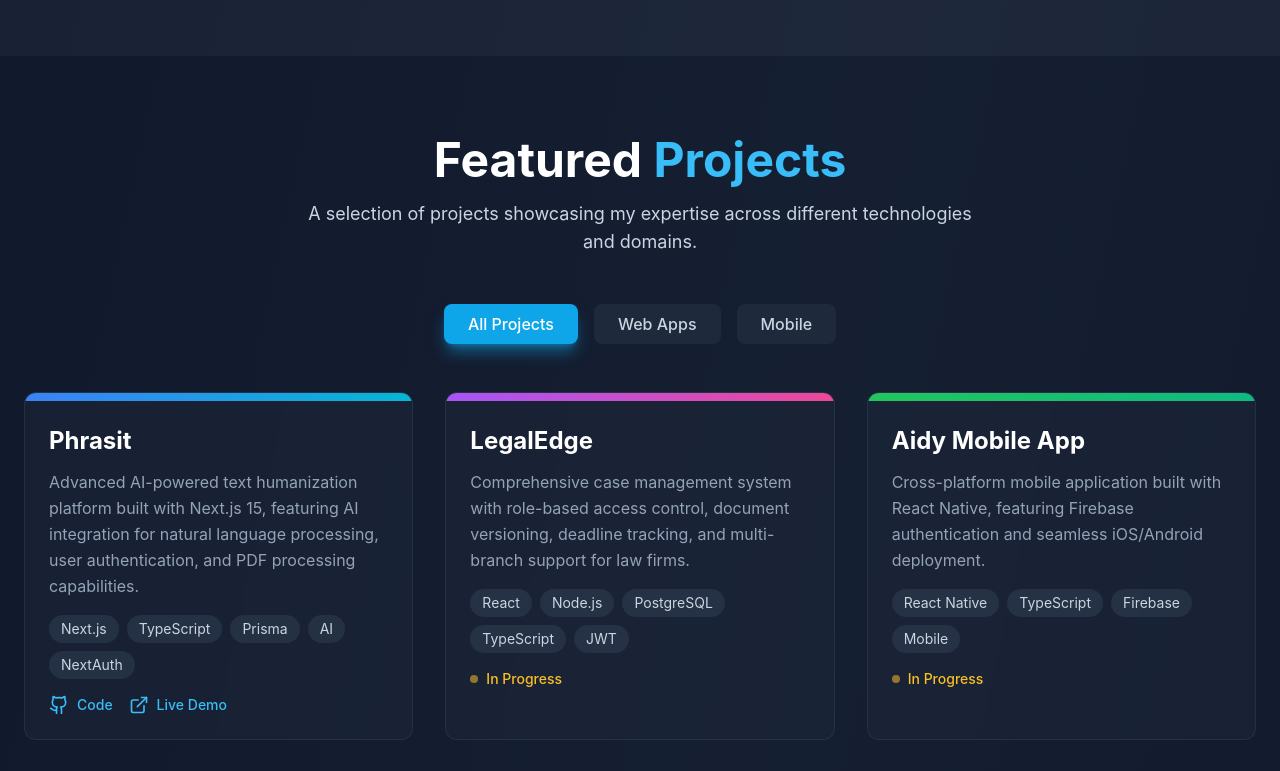
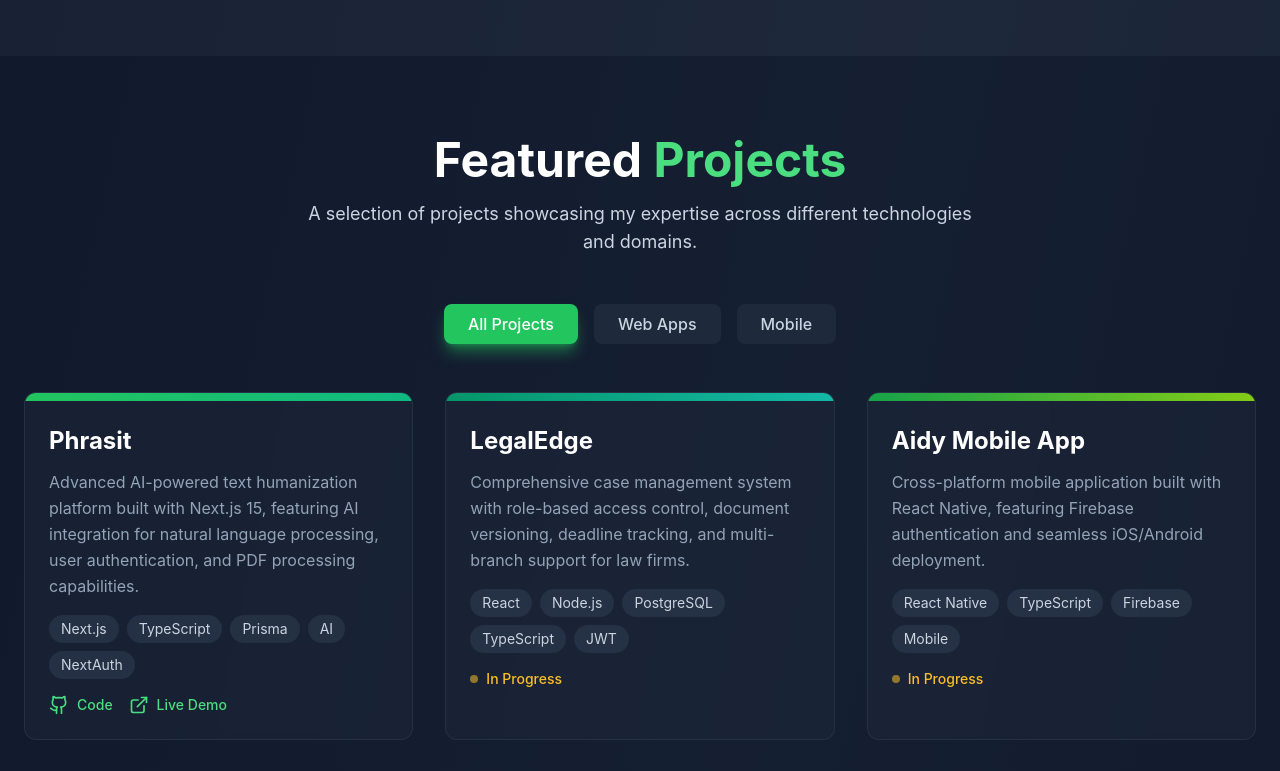
Before and after one commit to Adeayointech/nexarfluX, a Next.js app: page / in a window 1280 px wide. Shown: the part 1760-2531 px from the top of the page. Built offline with nearby package versions, Linux system fonts and the light colour scheme.

Commit message:
Rebrand: Update color scheme from blue/purple to black and green

```diff
--- a/src/components/Contact.tsx
+++ b/src/components/Contact.tsx
@@ -96,7 +96,7 @@ export default function Contact() {
                 </div>
               </div>
 
-              <div className="bg-gradient-to-br from-primary-500/10 to-purple-500/10 p-6 rounded-xl border border-primary-500/20">
+              <div className="bg-gradient-to-br from-primary-500/10 to-emerald-500/10 p-6 rounded-xl border border-primary-500/20">
                 <p className="text-slate-300 text-sm leading-relaxed">
                   I'm always open to discussing new projects, creative ideas, or opportunities to be part of your vision.
                 </p>
--- a/src/components/Hero.tsx
+++ b/src/components/Hero.tsx
@@ -8,7 +8,7 @@ export default function Hero() {
       {/* Animated Background */}
       <div className="absolute inset-0 overflow-hidden">
         <div className="absolute w-96 h-96 -top-48 -left-48 bg-primary-500/20 rounded-full blur-3xl animate-pulse"></div>
-        <div className="absolute w-96 h-96 -bottom-48 -right-48 bg-purple-500/20 rounded-full blur-3xl animate-pulse delay-1000"></div>
+        <div className="absolute w-96 h-96 -bottom-48 -right-48 bg-emerald-500/20 rounded-full blur-3xl animate-pulse delay-1000"></div>
       </div>
 
       <div className="container mx-auto px-6 relative z-10">
@@ -23,7 +23,7 @@ export default function Hero() {
           {/* Name */}
           <h1 className="text-5xl md:text-7xl lg:text-8xl font-bold text-white mb-6 animate-slide-up">
             Full-Stack
-            <span className="block text-transparent bg-clip-text bg-gradient-to-r from-primary-400 to-purple-400">
+            <span className="block text-transparent bg-clip-text bg-gradient-to-r from-primary-400 to-emerald-400">
               Developers
             </span>
           </h1>
--- a/src/components/Projects.tsx
+++ b/src/components/Projects.tsx
@@ -12,7 +12,7 @@ export default function Projects() {
       description: 'Advanced AI-powered text humanization platform built with Next.js 15, featuring AI integration for natural language processing, user authentication, and PDF processing capabilities.',
       tags: ['Next.js', 'TypeScript', 'Prisma', 'AI', 'NextAuth'],
       category: 'web',
-      gradient: 'from-blue-500 to-cyan-500',
+      gradient: 'from-green-500 to-emerald-500',
       githubUrl: 'https://github.com/Adeayointech/ai-humanizer',
       liveUrl: 'https://ai-humanizer-three.vercel.app',
       inProgress: false,
@@ -22,7 +22,7 @@ export default function Projects() {
       description: 'Comprehensive case management system with role-based access control, document versioning, deadline tracking, and multi-branch support for law firms.',
       tags: ['React', 'Node.js', 'PostgreSQL', 'TypeScript', 'JWT'],
       category: 'web',
-      gradient: 'from-purple-500 to-pink-500',
+      gradient: 'from-emerald-600 to-teal-500',
       githubUrl: null,
       liveUrl: null,
       inProgress: true,
@@ -32,7 +32,7 @@ export default function Projects() {
       description: 'Cross-platform mobile application built with React Native, featuring Firebase authentication and seamless iOS/Android deployment.',
       tags: ['React Native', 'TypeScript', 'Firebase', 'Mobile'],
       category: 'mobile',
-      gradient: 'from-green-500 to-emerald-500',
+      gradient: 'from-green-600 to-lime-500',
       githubUrl: null,
       liveUrl: null,
       inProgress: true,
@@ -42,7 +42,7 @@ export default function Projects() {
       description: 'Professional learning management system for care workers with role-based access, progress tracking, quiz system, and assessor feedback.',
       tags: ['PHP', 'MySQL', 'JavaScript', 'cPanel'],
       category: 'web',
-      gradient: 'from-orange-500 to-red-500',
+      gradient: 'from-green-500 to-emerald-500',
       githubUrl: 'https://github.com/Adeayointech/care-workers-lms',
       liveUrl: 'http://joyce-learning-portal.ct.ws',
       inProgress: false,
@@ -52,7 +52,7 @@ export default function Projects() {
       description: 'Full-stack event management and ticketing platform with QR code generation, payment processing, and organizer dashboard.',
       tags: ['React', 'PHP', 'MySQL', 'REST API', 'JWT'],
       category: 'web',
-      gradient: 'from-indigo-500 to-purple-500',
+      gradient: 'from-emerald-500 to-green-600',
       githubUrl: 'https://github.com/Adeayointech/ticketing-software',
       liveUrl: 'https://accesio.vercel.app',
       inProgress: true,
--- a/tailwind.config.ts
+++ b/tailwind.config.ts
@@ -10,16 +10,16 @@ const config: Config = {
     extend: {
       colors: {
         primary: {
-          50: '#f0f9ff',
-          100: '#e0f2fe',
-          200: '#bae6fd',
-          300: '#7dd3fc',
-          400: '#38bdf8',
-          500: '#0ea5e9',
-          600: '#0284c7',
-          700: '#0369a1',
-          800: '#075985',
-          900: '#0c4a6e',
+          50: '#f0fdf4',
+          100: '#dcfce7',
+          200: '#bbf7d0',
+          300: '#86efac',
+          400: '#4ade80',
+          500: '#22c55e',
+          600: '#16a34a',
+          700: '#15803d',
+          800: '#166534',
+          900: '#14532d',
         },
       },
       animation: {
```
